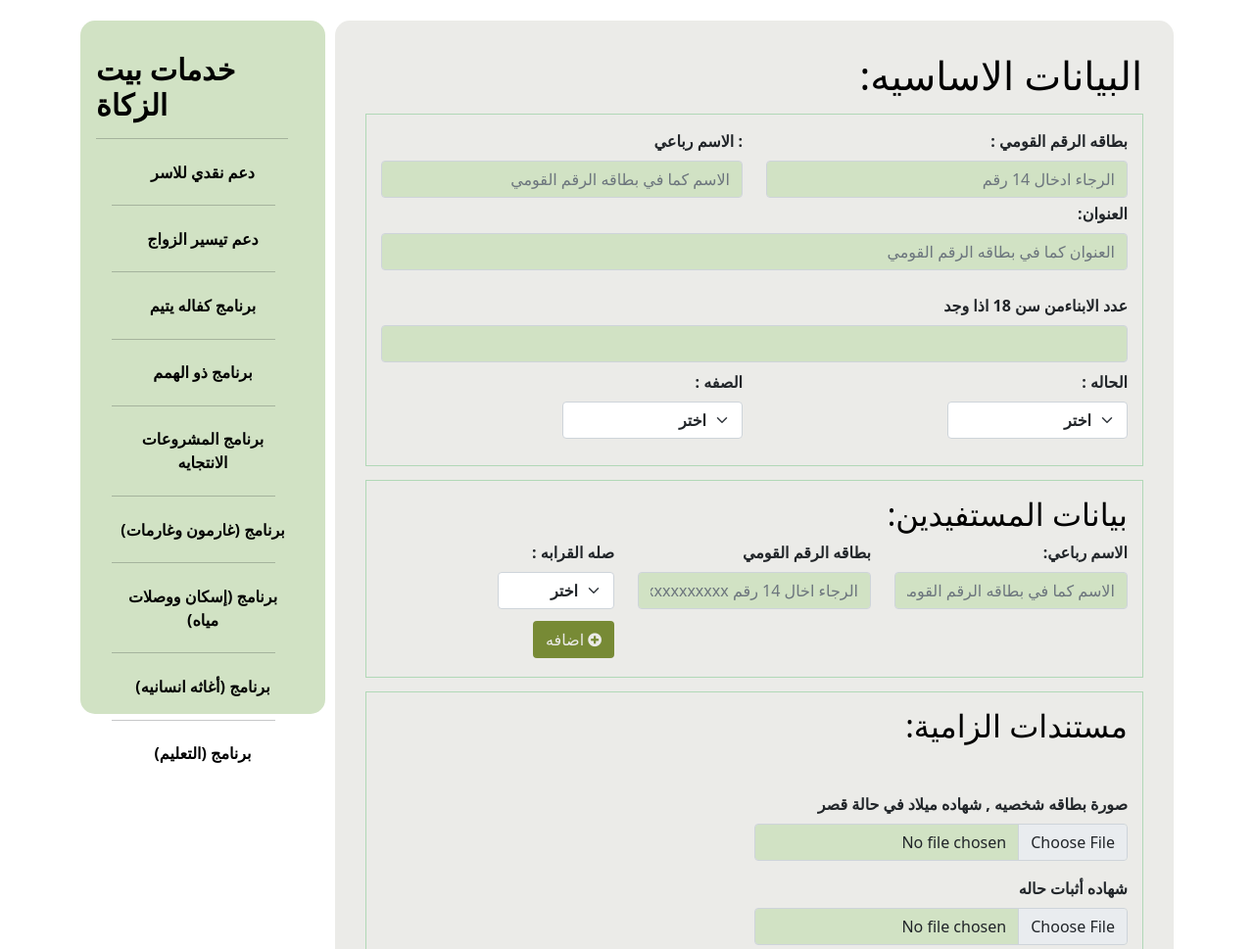
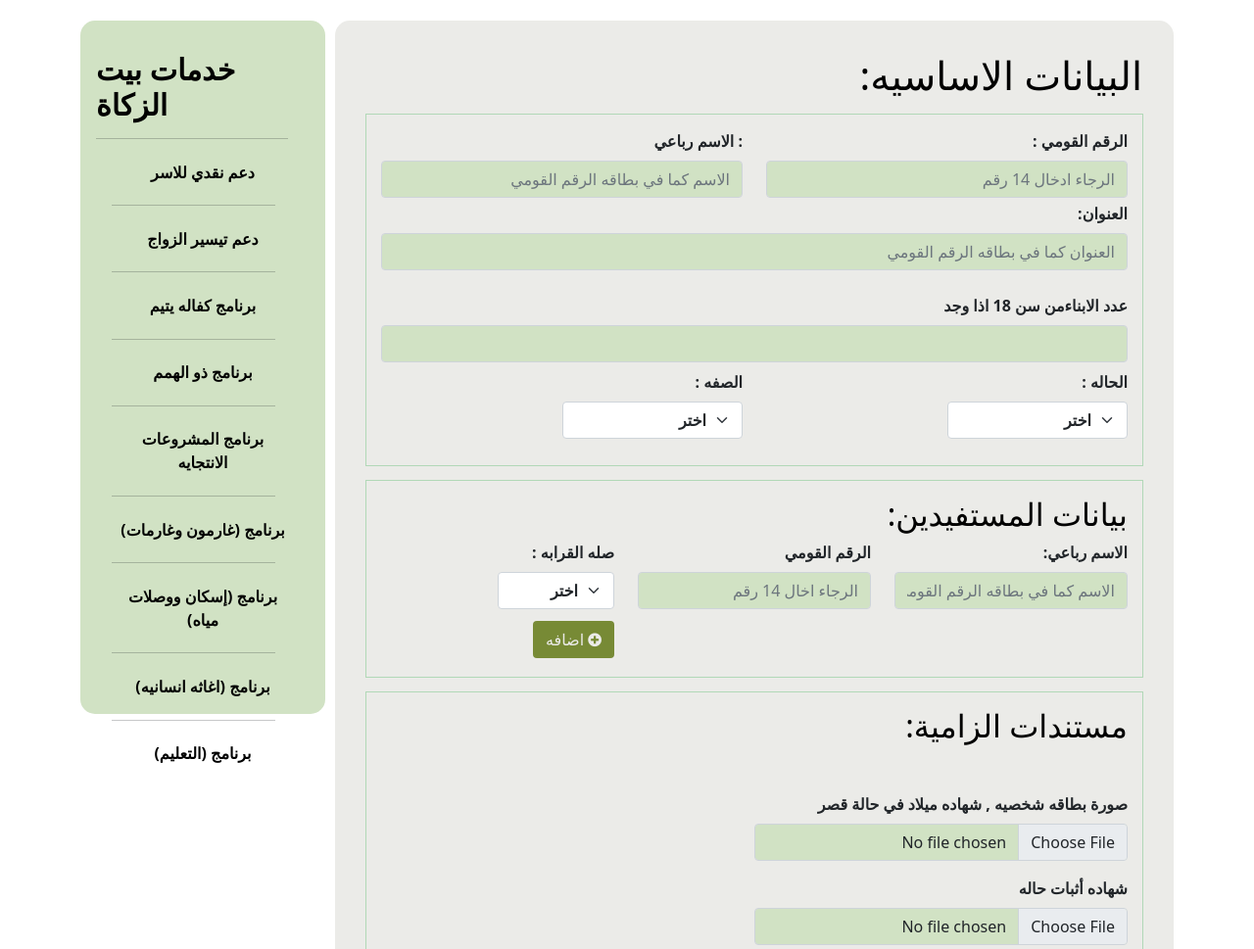
Before and after one commit to Nada407/Bet-elzakaa, a plain HTML site: page index.html in a window 1280 px wide. Shown: the part 131-1100 px from the top of the page at 98% size. Drawn offline with nearby package versions, Linux system fonts and the light colour scheme.

Commit message:
Third update

```diff
--- a/index.html
+++ b/index.html
@@ -62,7 +62,7 @@
     </a>
     <hr />
 
-    <a href="#" class="menu-item is-active">برنامج (أغاثه انسانيه) </a>
+    <a href="#" class="menu-item is-active">برنامج (اغاثه انسانيه) </a>
     <hr />
 
     <a href="#" class="menu-item is-active"> برنامج (التعليم) </a>
@@ -91,7 +91,7 @@
                   <label
                     class="d-flex flex-row-reverse mb-2 fw-bold"
                     for="form6Example2"
-                    >: بطاقه الرقم القومي
+                    >:  الرقم القومي
                   </label>
                   <input type="text" id="form6Example2" class="form-control" placeholder="الرجاء ادخال 14 رقم" dir="rtl" />
                 </div>
@@ -205,9 +205,9 @@
 
                   <label class="d-flex flex-row-revers  mb-2 fw-bold ms-auto"
                   for="form6Example3">
-                  بطاقه الرقم القومي
+                   الرقم القومي
                 </label>
-                <input type="text" id="form6Example1" class="form-control" dir="rtl" placeholder="الرجاء اخال 14 رقم xxxxxxxxxxxxxx" />
+                <input type="text" id="form6Example1" class="form-control" dir="rtl" placeholder="الرجاء اخال 14 رقم" />
 
                 </div>
               </div>
```
